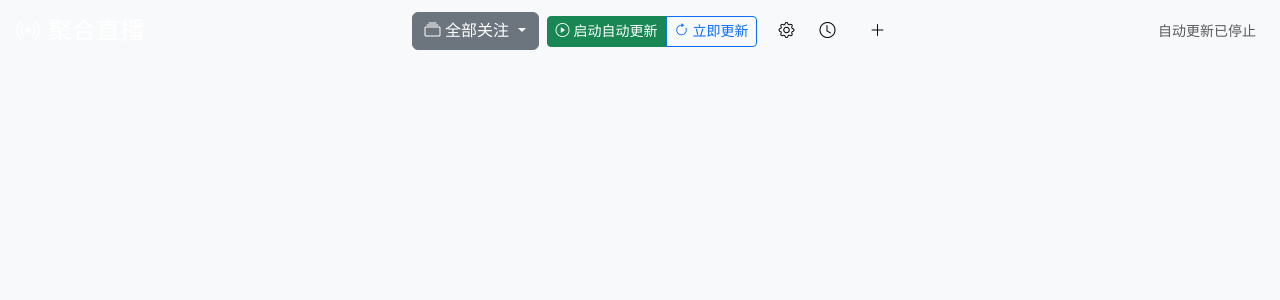
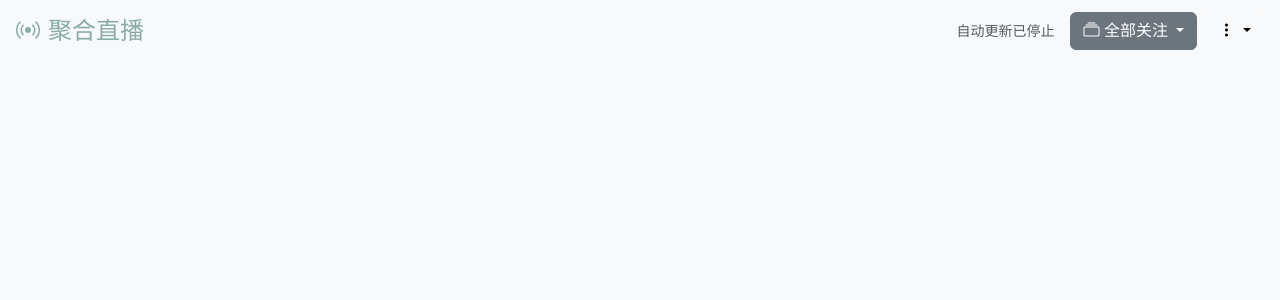
Before and after one commit to JohnnyZinc/live-stream-monitor, a Flask app: page / in a window 1280 px wide. Shown: the top 300 px of the page. Run offline with Flask 3, Linux system fonts and the light colour scheme; data that the repository does not hold is empty.

Commit message:
feat(ui): 优化导航栏布局，添加刷新指示器和自动更新状态显示

```diff
--- a/static/css/components/navbar.css
+++ b/static/css/components/navbar.css
@@ -8,6 +8,41 @@
     display: flex;
     align-items: center;
     gap: 8px;
+    color: #88ada6 !important;
+}
+
+.navbar-brand:hover {
+    color: #88ada6 !important;
+}
+
+.navbar-brand .bi {
+    color: #88ada6;
+}
+
+/* 统一的二级菜单按钮样式 */
+#moreActionsDropdown {
+    font-size: 1rem;
+    padding: 6px 12px;
+}
+
+/* 自动更新按钮组样式 */
+.btn-group .btn {
+    border-radius: 0;
+}
+
+.btn-group .btn:first-child {
+    border-radius: 0.375rem 0 0 0.375rem;
+}
+
+.btn-group .btn:last-child {
+    border-radius: 0 0.375rem 0.375rem 0;
+}
+
+/* 下拉菜单项样式 */
+.dropdown-item {
+    display: flex;
+    align-items: center;
+    gap: 8px;
 }
 
 /* 刷新指示器样式 */
@@ -15,3 +50,8 @@
     border-color: #007bff;
     border-width: 2px;
 }
+
+/* Auto update status text */
+#autoUpdateStatus {
+    white-space: nowrap;
+}
--- a/templates/index.html
+++ b/templates/index.html
@@ -14,44 +14,68 @@
             <a class="navbar-brand fs-4" href="/">
                 <i class="bi bi-broadcast"></i> 聚合直播
             </a>
-            <div class="d-flex gap-2 align-items-center">
-                <!-- Group selection dropdown -->
+
+            <!-- Spacer to push elements to the right -->
+            <div class="flex-grow-1"></div>
+
+            <!-- Right-aligned elements in correct order -->
+            <div class="d-flex gap-2 align-items-center ms-auto">
+                <!-- Refresh indicator (rightmost) -->
+                <div id="refreshIndicator" class="spinner-border spinner-border-sm d-none" role="status" style="width: 1rem; height: 1rem;">
+                    <span class="visually-hidden">加载中...</span>
+                </div>
+
+                <!-- Auto update status (right third) -->
+                <small id="autoUpdateStatus" class="text-muted me-2">自动更新已停止</small>
+
+                <!-- Group selection dropdown (right second) -->
                 <div class="dropdown">
                     <button class="btn btn-secondary dropdown-toggle" type="button" id="groupDropdown" data-bs-toggle="dropdown" aria-expanded="false">
                         <i class="bi bi-collection"></i> <span id="currentGroupName">全部关注</span>
                     </button>
-                    <ul class="dropdown-menu" aria-labelledby="groupDropdown" id="groupMenu">
+                    <ul class="dropdown-menu dropdown-menu-end" aria-labelledby="groupDropdown" id="groupMenu">
                         <!-- Groups will be populated dynamically -->
                     </ul>
                 </div>
 
+                <!-- Settings dropdown (rightmost) -->
+                <div class="dropdown">
+                    <button class="btn btn-light dropdown-toggle" type="button" id="moreActionsDropdown" data-bs-toggle="dropdown" aria-expanded="false">
+                        <i class="bi bi-three-dots-vertical"></i>
+                    </button>
+                    <ul class="dropdown-menu dropdown-menu-end" aria-labelledby="moreActionsDropdown">
                         <!-- 自动更新控制按钮 -->
-                <div class="btn-group" role="group">
-                    <button id="autoUpdateToggle" class="btn btn-success btn-sm" onclick="toggleAutoUpdate()" title="切换自动更新">
+                        <li>
+                            <div class="btn-group d-flex" role="group">
+                                <button id="autoUpdateToggle" class="btn btn-success btn-sm flex-fill" onclick="toggleAutoUpdate()" title="切换自动更新">
                                     <i class="bi bi-play-circle"></i> 启动自动更新
                                 </button>
                                 <button id="manualUpdateBtn" class="btn btn-outline-primary btn-sm" onclick="manualUpdate()" title="立即更新所有直播间">
-                        <i class="bi bi-arrow-clockwise"></i> 立即更新
+                                    <i class="bi bi-arrow-clockwise"></i>
                                 </button>
                             </div>
-
-                <div class="btn-group" role="group">
-                    <button class="btn btn-light" onclick="showApiSettingsModal()" title="API设置" style="font-size: 1rem; padding: 6px 12px;">
-                        <i class="bi bi-gear"></i>
+                        </li>
+                        <li><hr class="dropdown-divider"></li>
+                        <!-- API设置 -->
+                        <li>
+                            <button class="dropdown-item" onclick="showApiSettingsModal()" title="API设置">
+                                <i class="bi bi-gear"></i> API设置
                             </button>
-                    <button class="btn btn-light" onclick="showRefreshSettingsModal()" title="刷新频率设置" style="font-size: 1rem; padding: 6px 12px;">
-                        <i class="bi bi-clock"></i>
+                        </li>
+                        <!-- 刷新频率设置 -->
+                        <li>
+                            <button class="dropdown-item" onclick="showRefreshSettingsModal()" title="刷新频率设置">
+                                <i class="bi bi-clock"></i> 刷新频率设置
                             </button>
-                </div>
-
-                <button class="btn btn-light" onclick="modalManager.showAddModal()" title="添加直播间" style="font-size: 1rem; padding: 6px 12px;">
-                    <i class="bi bi-plus-lg"></i>
+                        </li>
+                        <li><hr class="dropdown-divider"></li>
+                        <!-- 添加直播间 -->
+                        <li>
+                            <button class="dropdown-item" onclick="modalManager.showAddModal()" title="添加直播间">
+                                <i class="bi bi-plus-lg"></i> 添加直播间
                             </button>
-            </div>
-            <div class="ms-2 d-flex align-items-center">
-                <small id="autoUpdateStatus" class="text-muted me-2">自动更新已停止</small>
-                <div id="refreshIndicator" class="spinner-border spinner-border-sm d-none" role="status" style="width: 1rem; height: 1rem;">
-                    <span class="visually-hidden">加载中...</span>
+                        </li>
+                    </ul>
                 </div>
             </div>
         </div>
```
Also changed, not shown: ToDo.md (+1 -2 lines). Lines whose indentation alone changed are shown as unchanged.
